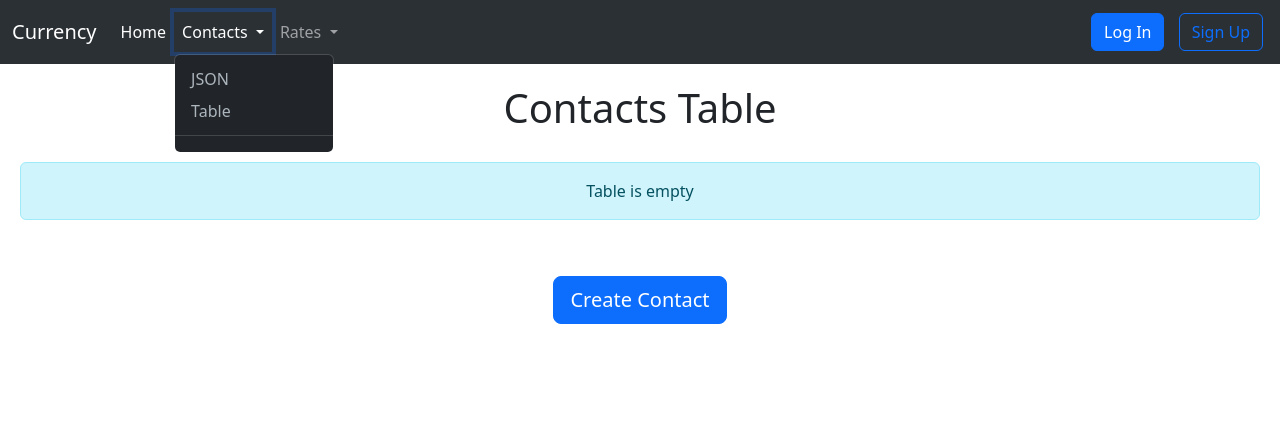
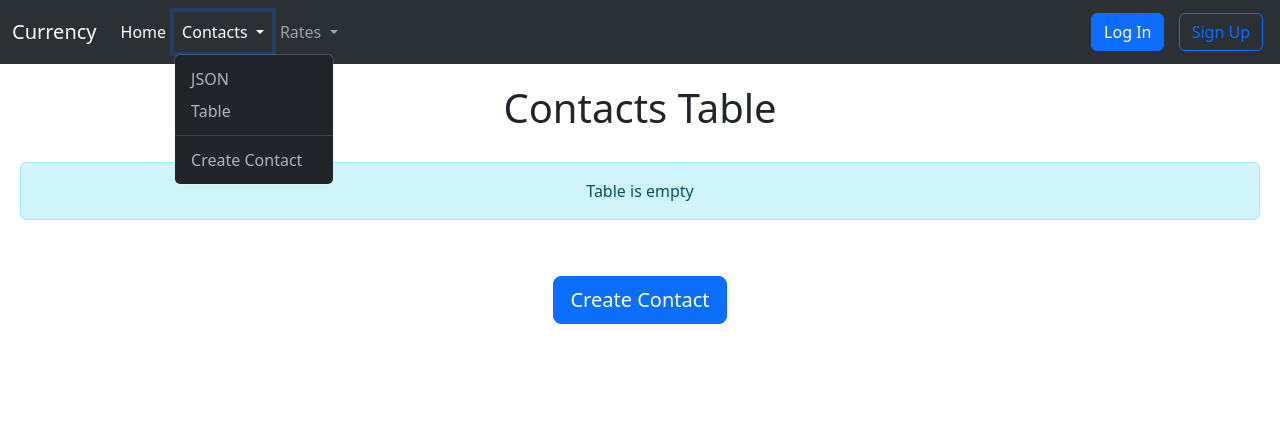
Before and after one commit to nkstlrv/Currency, a Django app: page /contacts/table/ in a window 1280 px wide, after a click on "Contacts". Shown: the top 432 px of the page. Run offline with Django 4.2, Linux system fonts and the light colour scheme; data that the repository does not hold is empty.

Commit message:
Create contact link to added navbar

```diff
--- a/app/currency/templates/currency/includes/navbar.html
+++ b/app/currency/templates/currency/includes/navbar.html
@@ -22,6 +22,7 @@
                         <li>
                             <hr class="dropdown-divider">
                         </li>
+                        <li><a class="dropdown-item" href="{% url 'contact_create' %}">Create Contact</a></li>
                     </ul>
                 </li>
 
@@ -36,6 +37,7 @@
                         <li>
                             <hr class="dropdown-divider">
                         </li>
+                        <li><a class="dropdown-item" href=#>Create Rate</a></li>
                     </ul>
                 </li>
 
--- a/app/currency/views.py
+++ b/app/currency/views.py
@@ -90,6 +90,7 @@ def contact_update(request, pk):
 
     return render(request, 'currency/contact_update.html', context)
 
+
 def contact_delete(request, pk):
     contact_to_delete = get_object_or_404(models.Contacts, id=pk)
     if request.method == 'GET':
```
